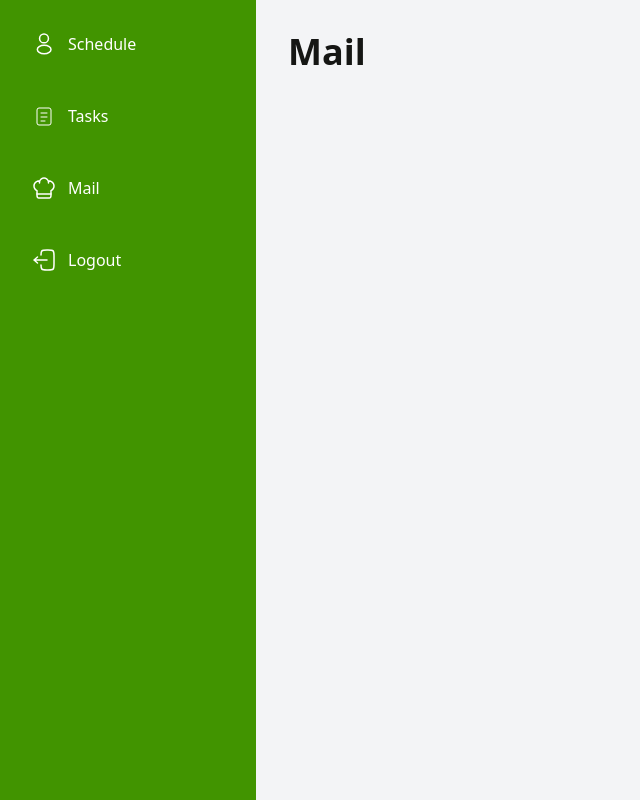
After one commit to timothyngcy/h4g_helloworld, a Django app: page /mail/ in a window 1280 px wide. The commit adds this page. Shown: the whole page, without its empty margins (0-640 px from the left). Run offline with Django 5.2, Linux system fonts and the light colour scheme; some libraries are stand-ins or nearby versions.

Commit message:
Added Links

```diff
--- a/helloworld/helloworld/urls.py
+++ b/helloworld/helloworld/urls.py
@@ -19,5 +19,5 @@ from django.urls import path, include
 
 urlpatterns = [
     path('admin/', admin.site.urls),
-    path('home/', include("home.urls")),
+    path('', include("home.urls")),
 ]
--- a/helloworld/home/templates/home/base.html
+++ b/helloworld/home/templates/home/base.html
@@ -13,7 +13,7 @@
             <div class="w-1/5 bg-primary text-white h-screen p-8">
                 <ul>
                     <li class="mb-12">
-                        <a href="" class="flex items-center space-x-3">
+                        <a href="{% url 'schedule' %}" class="flex items-center space-x-3">
                             <svg class="h-6 w-6" viewBox="0 0 24 24" fill="none" xmlns="http://www.w3.org/2000/svg">
                                 <g id="SVGRepo_bgCarrier" stroke-width="0"></g>
                                 <g id="SVGRepo_tracerCarrier" stroke-linecap="round" stroke-linejoin="round"></g>
@@ -26,7 +26,7 @@
                         </a>
                     </li>
                     <li class="mb-12">
-                        <a href="" class="flex items-center space-x-3">
+                        <a href="{% url 'tasks' %}" class="flex items-center space-x-3">
                             <svg class="h-6 w-6" viewBox="0 0 24 24" fill="none" xmlns="http://www.w3.org/2000/svg">
                                 <g id="SVGRepo_bgCarrier" stroke-width="0"></g>
                                 <g id="SVGRepo_tracerCarrier" stroke-linecap="round" stroke-linejoin="round"></g>
@@ -42,7 +42,7 @@
                     </li>
                     {% if user.profile.mamaprofile %}
                     <li class="mb-12">
-                        <a href="" class="flex items-center space-x-3">
+                        <a href="{% url 'mail' %}" class="flex items-center space-x-3">
                             <svg class="h-6 w-6" viewBox="0 0 24 24" fill="none" xmlns="http://www.w3.org/2000/svg">
                                 <g id="SVGRepo_bgCarrier" stroke-width="0"></g>
                                 <g id="SVGRepo_tracerCarrier" stroke-linecap="round" stroke-linejoin="round"></g>
@@ -69,7 +69,7 @@
                     </li>
                     {% else %}
                     <li class="mb-12">
-                        <a href="" class="flex items-center space-x-3">
+                        <a href="{% url 'mail' %}" class="flex items-center space-x-3">
                             <svg class="h-6 w-6" viewBox="0 0 24 24" fill="none" xmlns="http://www.w3.org/2000/svg">
                                 <g id="SVGRepo_bgCarrier" stroke-width="0"></g>
                                 <g id="SVGRepo_tracerCarrier" stroke-linecap="round" stroke-linejoin="round"></g>
--- /dev/null
+++ b/helloworld/home/templates/home/mail.html
@@ -0,0 +1,7 @@
+{% extends "home/base.html" %}
+
+{% block title %} Mail {% endblock %}
+
+{% block body %}
+<h1 class="text-4xl font-semibold mb-8">Mail</h1>
+{% endblock %}
--- a/helloworld/home/urls.py
+++ b/helloworld/home/urls.py
@@ -3,4 +3,7 @@ from . import views
 
 urlpatterns = [
     path("", views.home, name='home'),
+    path('schedule/', views.schedule, name='schedule'),
+    path('tasks/', views.tasks, name='tasks'),
+    path('mail/', views.mail, name='mail'),
 ]
--- a/helloworld/home/views.py
+++ b/helloworld/home/views.py
@@ -3,3 +3,12 @@ from django.shortcuts import render, HttpResponse
 # Create your views here.
 def home(request):
     return render(request, 'home/base.html')
+
+def schedule(request):
+    return render(request, 'home/schedule.html')
+
+def tasks(request):
+    return render(request, 'home/tasks.html')
+
+def mail(request):
+    return render(request, 'home/mail.html')
```
Also changed, not shown: helloworld/home/templates/home/schedule.html (added, +7 -0 lines), helloworld/home/templates/home/tasks.html (added, +7 -0 lines).
